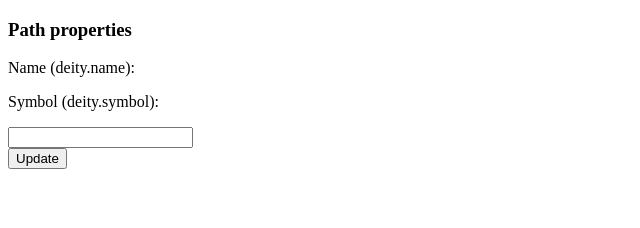
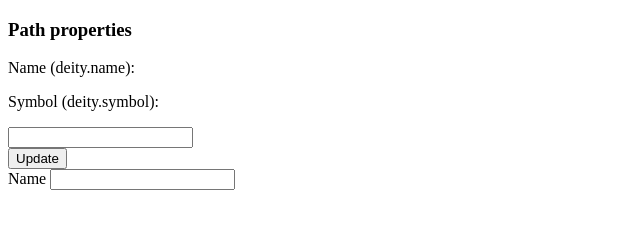
Before and after one commit to stoogoff/experimental, a website: page examples/new.html in a window 1280 px wide. Shown: the whole page, without its empty margins (0-640 px from the left). Drawn offline with Linux system fonts and the light colour scheme.

Commit message:
Updated new

```diff
--- a/examples/new.html
+++ b/examples/new.html
@@ -19,6 +19,8 @@
 	</div>
 	<button data-q-click="update">Update</button>
 </div>
+
+<form-field label="Name" type="text" name="name" />
 
 <script type="module">
 
@@ -347,6 +349,42 @@ console.log(age + 2, age - 2, age.value)
 console.log(m1)
 
 
+
+class FormField extends HTMLElement {
+	#name
+	#label
+	#type = 'text'
+	#required = false
+
+	static get observedAttributes() {
+		return ['label', 'type', 'name', 'required']
+	}
+
+	attributeChangedCallback(attr, oldValue, newValue) {
+		if(oldValue === newValue) return
+
+		this[`#${attr}`] = newValue
+	}
+
+	connectedCallback() {
+		this.#label = this.getAttribute('label')
+		this.#name = this.getAttribute('name')
+		this.#type = this.getAttribute('type')
+		this.#required = Boolean(this.getAttribute('required')) ?? false
+
+		this.innerHTML = `
+			<label>
+				<span>${this.#label}</span>
+				<input type="${this.#type}" name="${this.#name}" required="${this.#required}" />
+			</label>
+		`
+
+		this.addEventListener('input', (evt) => console.log(evt.target.value))
+	}
+}
+
+customElements.define('form-field', FormField);
+
 </script>
 
 </body>
```
